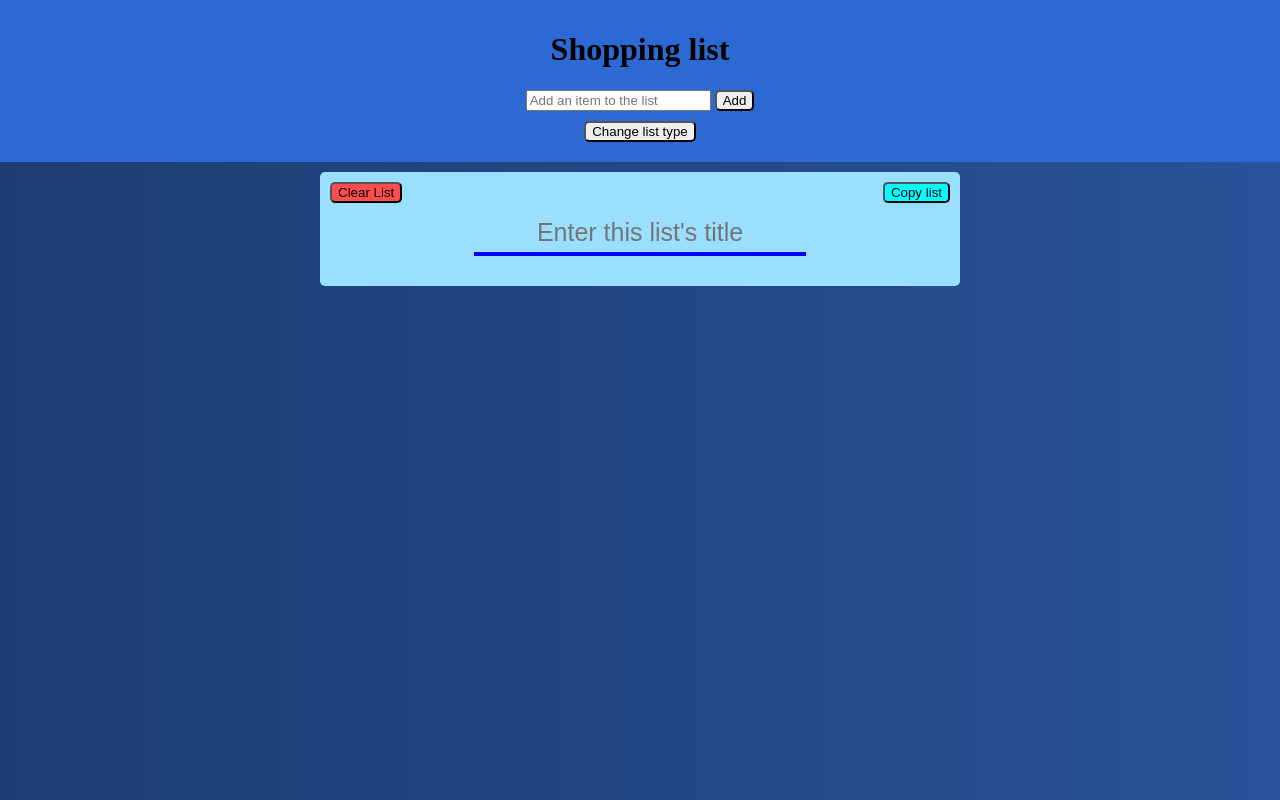
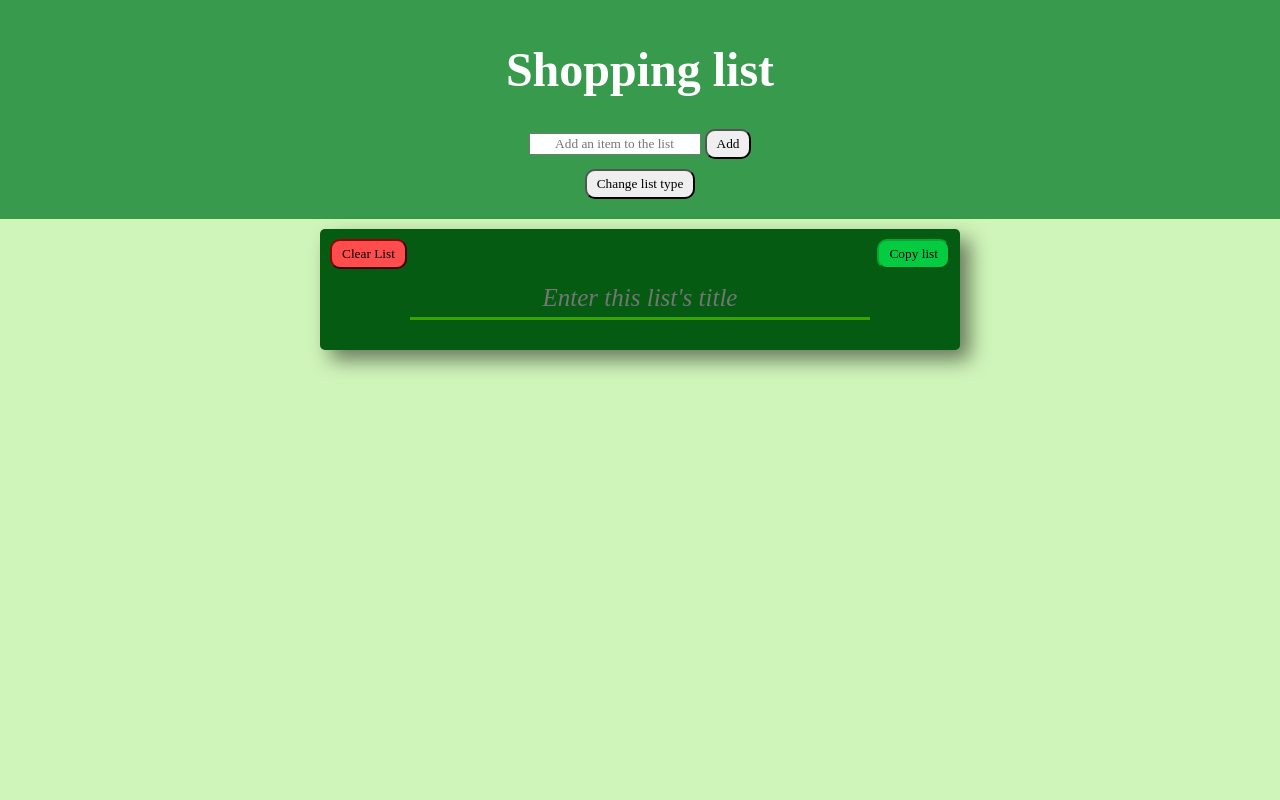
Before and after one commit to achilleleal/shopping-list, a website: page index.html in a window 1280 px wide. Drawn offline with Linux system fonts and the light colour scheme; a web font is replaced by a local one.

Commit message:
improved UI

```diff
--- a/index.html
+++ b/index.html
@@ -5,12 +5,13 @@
     <meta name="viewport" content="width=device-width, initial-scale=1.0">
     <title>Shopping list</title>
     <link rel="stylesheet" href="./style.css">
+    <link href="https://fonts.googleapis.com/css2?family=Kufam&display=swap" rel="stylesheet">
 </head>
 <body>
 
     <header>
         <h1>Shopping list</h1>
-        <input type="text" placeholder="Add an item to the list">
+        <input type="text" class="text-center" placeholder="Add an item to the list">
         <button>Add</button>
         <div class="justify">
             <button id="list-changer">Change list type</button>
@@ -23,11 +24,12 @@
             <button id="copy-list-btn">Copy list</button>
         </div>
         <div class="justify">
-            <input type="text" class="text-center transparent underline"  placeholder="Enter this list's title" >
+            <input id="list-title" type="text" class="text-center transparent underline"  placeholder="Enter this list's title" >
         </div>
 
         <ol class="unordered">
         </ol>
+
 
         <!-- This textarea is here to be able to copy the elements of the list without
         having to create and delete a textarea every time using the DOM.
--- a/style.css
+++ b/style.css
@@ -1,12 +1,17 @@
-/* TODO: Improve UI */
+/* TODO: Make fully responsive */
+
+* {
+    font-family: 'Kufam';
+}
 
 body {
     margin: 0 auto;
-    background: linear-gradient(to right, #1e3c72, #2a5298)
+    background: #d0f5ba;
 }
 
 button {
-    border-radius: 5px;
+    border-radius: 10px;
+    padding: 5px 10px;
 }
 
 /**** GENERAL CLASSES ****/
@@ -30,8 +35,13 @@ button {
 
 header {
     text-align: center;
-    background: rgb(44, 105, 211);
+    background: rgba(0, 121, 38, 0.728);
     padding: 10px;
+}
+
+h1 {
+    color: white;
+    font-size: 3em;
 }
 
 
@@ -42,8 +52,15 @@ main {
     padding: 10px;
     margin: 10px;
     margin: 10px 25%;
-    background: #9adfff;
+    background: #045b11;
     font-size: 20px;
+    box-shadow: 10px 10px 20px 0px rgba(0,0,0,0.5);
+    transition: 0.5s;
+    color: white;
+}
+
+main:hover {
+    transform: scale(1.05);
 }
 
 li {
@@ -51,9 +68,14 @@ li {
     margin-left: 10px;
 }
 
+#list-title {
+    color: white;
+    font-style: italic;
+}
+
 .list-item {
+    color: white;
     width: 75%;
-
 }
 
 .unordered {
@@ -68,7 +90,8 @@ li {
 }
 
 .underline {
-    border-bottom: solid 4px blue;
+    border-bottom: solid rgb(55, 164, 1);
+    width: 75%;
 }
 
 textarea {
@@ -80,7 +103,6 @@ textarea {
 .delete-button {
     border-color: rgb(147, 3, 3);
     border-radius: 40%;
-    width: 20px;
     height: 20px;
     background: red;
     float: right;
@@ -88,9 +110,11 @@ textarea {
 }
 
 #clear-list-btn {
+    border-color: rgb(147, 3, 3);
     background: rgb(255, 77, 77);
 }
 
 #copy-list-btn {
-    background: cyan;
+    background: rgba(6, 245, 82, 0.728);
+    border-color: rgb(2, 169, 49);
 }
```
